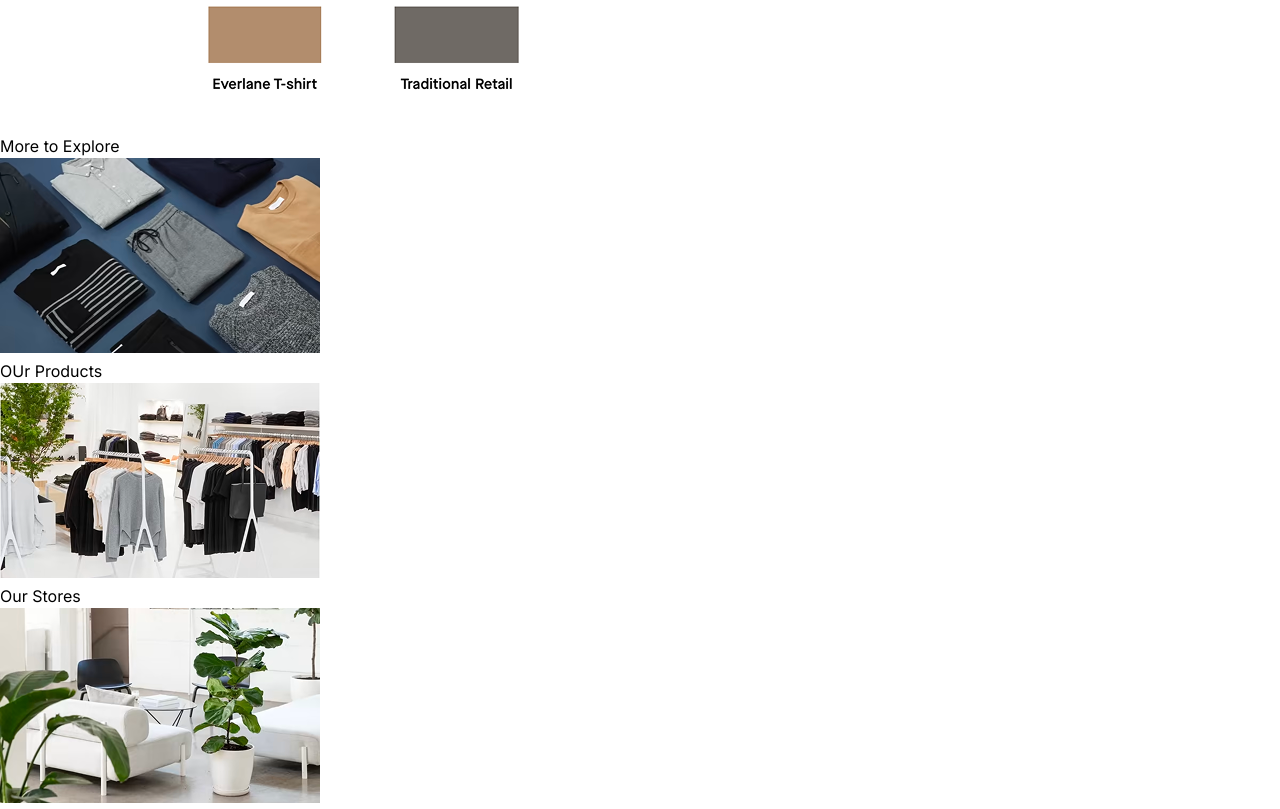
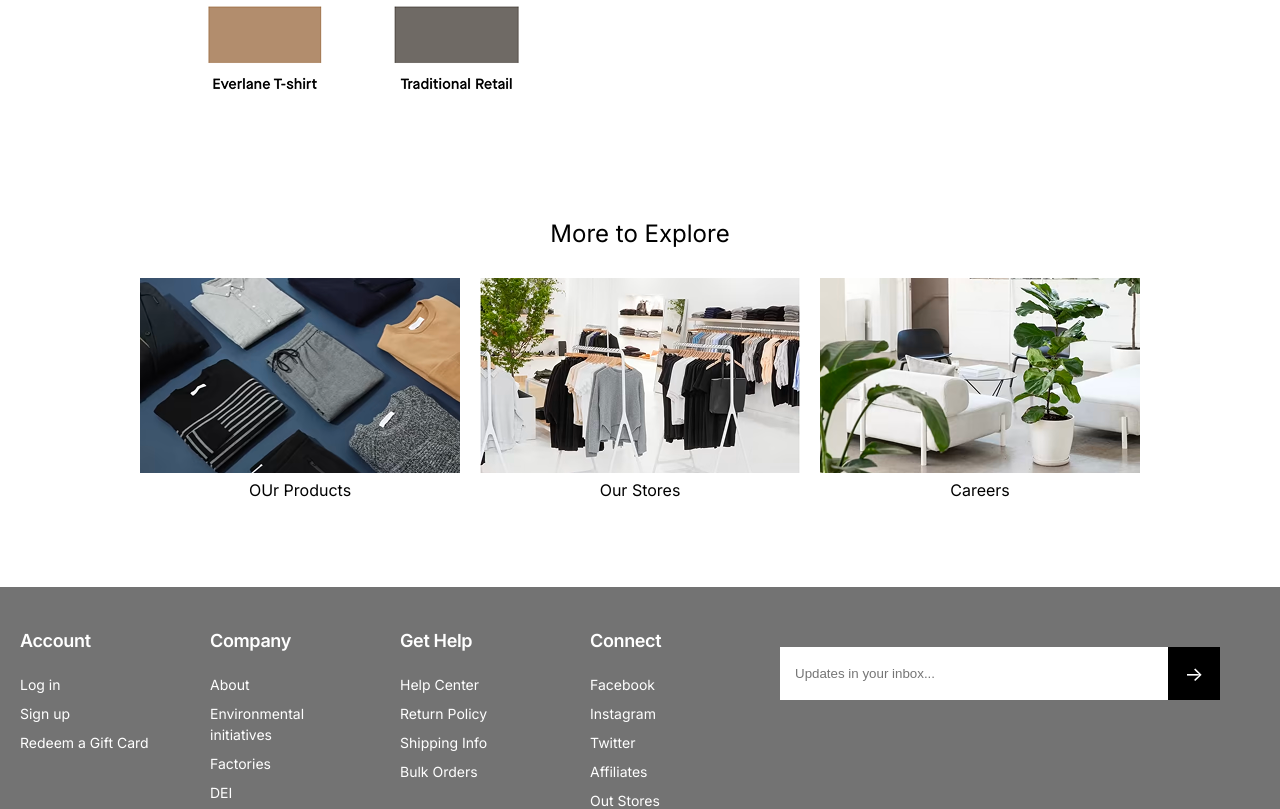
Before and after one commit to abrahamkifleT/cein, a React app in the folder frontend/: page /about in a window 1280 px wide. Shown: the part 4300-5109 px from the top of the page. Built offline with nearby package versions, Linux system fonts and the light colour scheme; the HTML template or start-up script is replaced by a standard one.

Commit message:
feat: Add new 'Explore More' section with reusable cards.

```diff
--- a/frontend/src/components/About/ExploreMore/ExploreMore.css
+++ b/frontend/src/components/About/ExploreMore/ExploreMore.css
@@ -0,0 +1,53 @@
+.explore-more-container {
+  width: 100%;
+  height: 453px;
+  display: flex;
+  flex-direction: column;
+  justify-content: center;
+  align-items: center;
+}
+
+.explore-more-container > div:first-child {
+  width: 100%;
+  height: 40px;
+  display: flex;
+  justify-content: center;
+  align-items: center;
+  font-size: 24px;
+  color: #000;
+  margin-bottom: 24px;
+}
+
+.explore-more-container1 {
+  width: 1000px;
+  height: 229px;
+  display: flex;
+  flex-direction: row;
+  justify-content: space-between;
+}
+
+.explore-more-card {
+  width: 320px;
+  height: 229px;
+  padding: 0;
+  display: flex;
+  flex-direction: column;
+  align-items: center;
+}
+
+.explore-more-card img {
+  width: 320px;
+  height: 195px;
+  object-fit: cover;
+}
+
+.explore-more-card p {
+  width: 100%;
+  height: 34px; /* (229 - 195) */
+  margin: 0;
+  display: flex;
+  justify-content: center;
+  align-items: center;
+  font-size: 16px;
+  color: #000;
+}
--- a/frontend/src/components/About/ExploreMore/ExploreMore.jsx
+++ b/frontend/src/components/About/ExploreMore/ExploreMore.jsx
@@ -1,4 +1,5 @@
 import React from 'react'
+import './ExploreMore.css'
 import ExploreMoreCard from './ExploreMoreCard'
 import exploremore1 from '../../../assets/images/about/exploremore1.png'
 import exploremore2 from '../../../assets/images/about/exploremore2.png'
@@ -6,11 +7,13 @@ import exploremore3 from '../../../assets/images/about/exploremore3.png'
 
 const ExploreMore = () => {
   return (
-    <div className='explore-more'>
-        <div>More to Explore</div>
-       <ExploreMoreCard image={exploremore1} title="OUr Products" />
-       <ExploreMoreCard image={exploremore2} title="Our Stores" />
-       <ExploreMoreCard image={exploremore3} title="Careers" />
+    <div className='explore-more-container'>
+      <div>More to Explore</div>
+      <div className='explore-more-container1'>
+        <ExploreMoreCard image={exploremore1} title="OUr Products" />
+        <ExploreMoreCard image={exploremore2} title="Our Stores" />
+        <ExploreMoreCard image={exploremore3} title="Careers" />
+      </div>
     </div>
   )
 }
--- a/frontend/src/components/About/ExploreMore/ExploreMoreCard.jsx
+++ b/frontend/src/components/About/ExploreMore/ExploreMoreCard.jsx
@@ -1,6 +1,7 @@
 import React from 'react'
+import './ExploreMore.css'
 
-const ExploreMoreCard = ({image, title}) => {
+const ExploreMoreCard = ({ image, title }) => {
   return (
     <div className='explore-more-card'>
       <img src={image} alt={title} />
```
